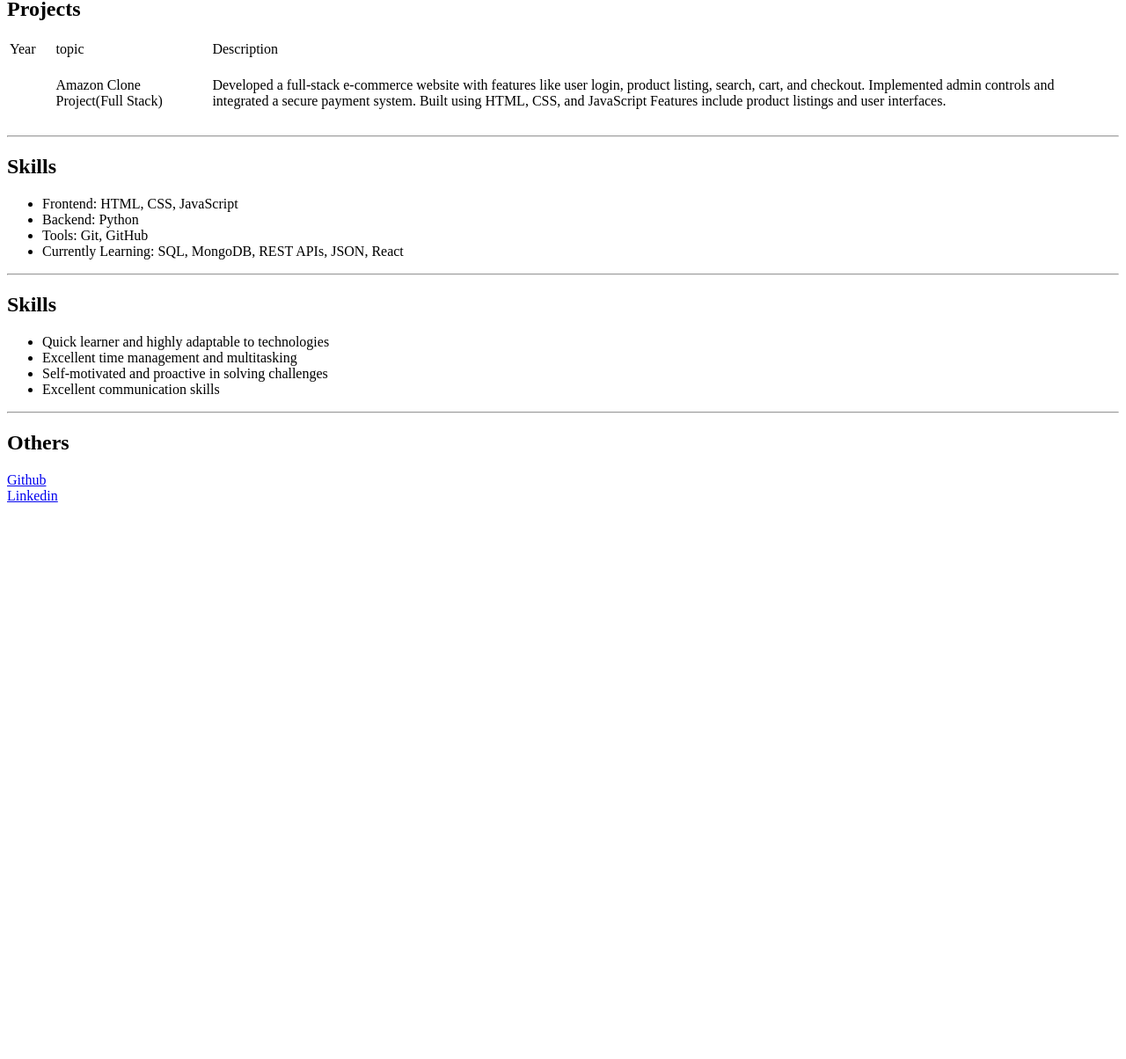
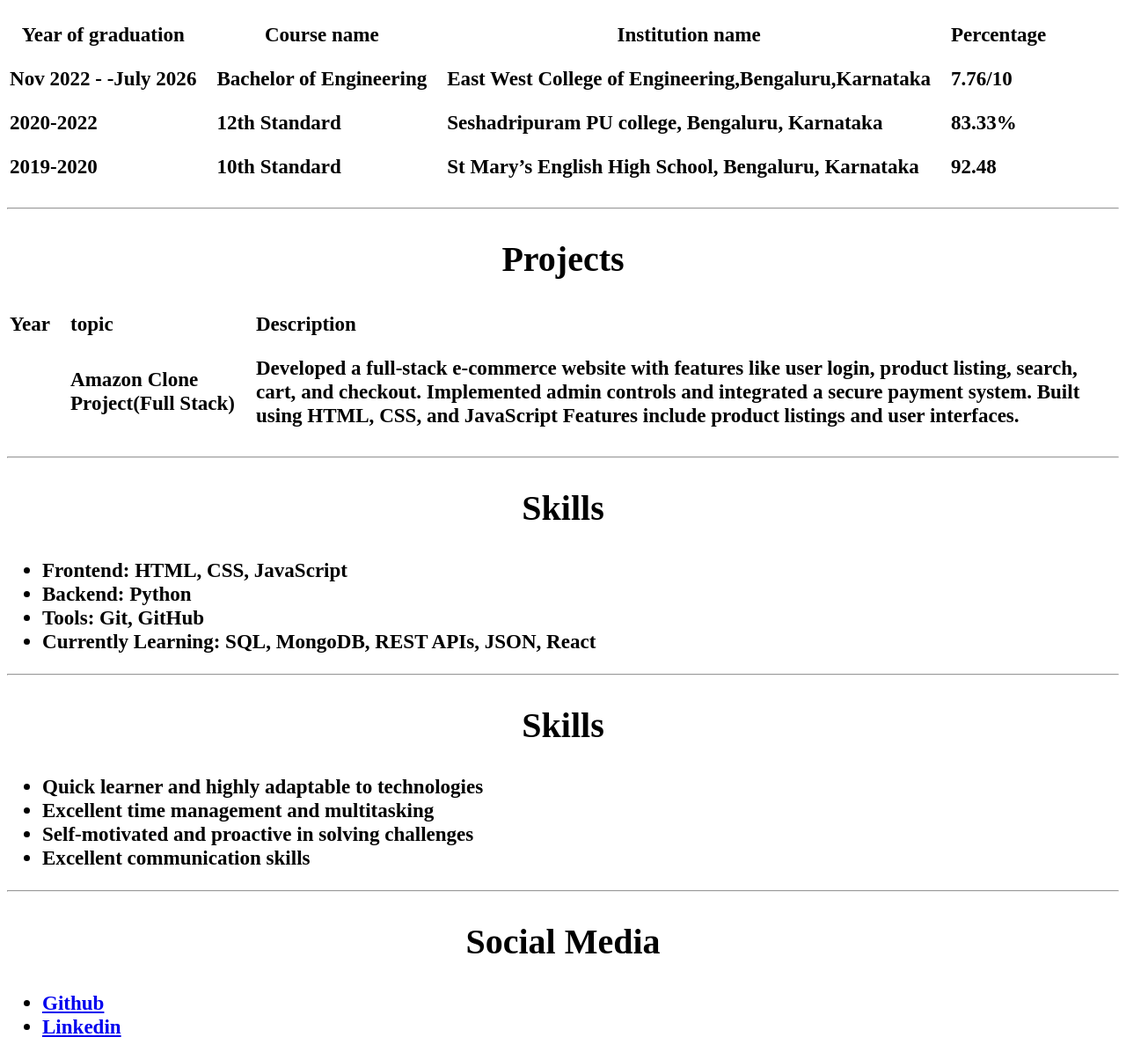
Before and after one commit to chethan457/capstone-project1-html, a plain HTML site: page index.html in a window 1280 px wide. Shown: the part 652-1856 px from the top of the page at 88% size. Before the commit the page ends 1233 px from the top, so only its background shows below. Drawn offline with Linux system fonts and the light colour scheme.

Commit message:
Refined layout and fixed table formatting for resume section

```diff
--- a/index.html
+++ b/index.html
@@ -12,17 +12,27 @@
         padding-right: 20px;
       }
     </style>
+    <link rel="stylesheet" href="style.css" />
   </head>
   <body>
+    <div class="intro">
       <h1>Hey, I'm Chethan H</h1>
       <img src="./image.png" height="200px" alt="image" />
-    <h2>Summary</h2>
+    </div>
+    <br />
+    <br />
+    <hr />
+    <div>
+      <h2 class="Summary">Summary</h2>
       <p>
         This is my first capstone project. I am learning full stack web
         development from angela in udemy. The code is completely written in html
         and basics
       </p>
+    </div>
+
     <hr />
+    <div class="education">
       <h2>Education</h2>
 
       <table>
@@ -55,7 +65,11 @@
           </tr>
         </tbody>
       </table>
+    </div>
+
     <hr />
+
+    <div class="projects">
       <h2>Projects</h2>
       <table>
         <thead>
@@ -73,13 +87,17 @@
               Developed a full-stack e-commerce website with features like user
               login, product listing, search, cart, and checkout. Implemented
               admin controls and integrated a secure payment system. Built using
-            HTML, CSS, and JavaScript Features include product listings and user
-            interfaces.
+              HTML, CSS, and JavaScript Features include product listings and
+              user interfaces.
             </td>
           </tr>
         </tbody>
       </table>
+    </div>
+
     <hr />
+
+    <div class="skills">
       <h2>Skills</h2>
       <ul>
         <li>Frontend: HTML, CSS, JavaScript</li>
@@ -87,7 +105,9 @@
         <li>Tools: Git, GitHub</li>
         <li>Currently Learning: SQL, MongoDB, REST APIs, JSON, React</li>
       </ul>
+    </div>
     <hr />
+    <div class="soft skills">
       <h2>Skills</h2>
       <ul>
         <li>Quick learner and highly adaptable to technologies</li>
@@ -95,10 +115,20 @@
         <li>Self-motivated and proactive in solving challenges</li>
         <li>Excellent communication skills</li>
       </ul>
+    </div>
     <hr />
-    <h2>Others</h2>
-    <a href="https://github.com/chethan457">Github</a>
-    <br />
-    <a href="https://www.linkedin.com/in/chethan-h-577aa42ab/">Linkedin</a>
+    <div class="others">
+      <h2>Social Media</h2>
+      <ul>
+        <li><a href="https://github.com/chethan457">Github</a></li>
+
+
+        <li>
+          <a href="https://www.linkedin.com/in/chethan-h-577aa42ab/"
+            >Linkedin</a
+          >
+        </li>
+      </ul>
+    </div>
   </body>
 </html>
--- /dev/null
+++ b/style.css
@@ -0,0 +1,48 @@
+*{
+
+    font-size: 1.2rem;
+    font-weight: 900;
+}
+.intro{
+    text-align:center;
+}
+
+img{
+    border-radius: 50%;
+}
+h2{
+    font-size: 40px;
+    text-align: center;
+}
+
+.intro>h1{
+text-transform:uppercase;
+font-size:2rem;
+}
+
+.others>h2{
+    text-align: center;
+}
+
+.soft>h2{
+    text-align: center;
+}
+
+.skills>h2{
+    text-align: center;
+}
+
+.projects>h2{
+    text-align: center;
+
+}
+
+.education>h2{
+    text-align: center;
+}
+
+.experience>h2{
+    text-align: center;
+
+
+}
```
Lines whose indentation alone changed are shown as unchanged.
